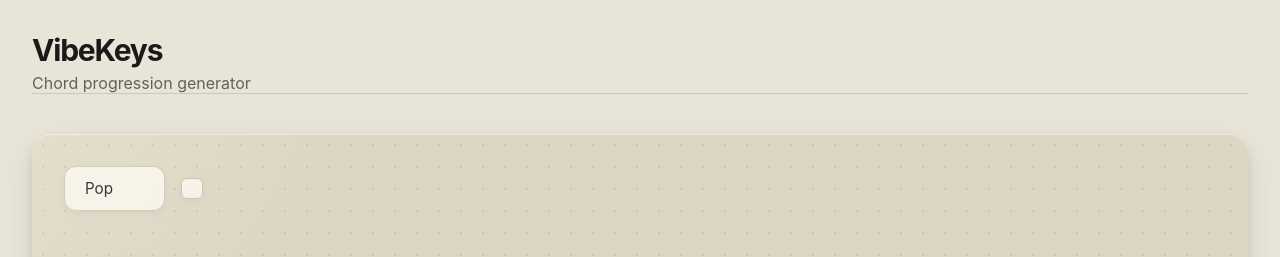
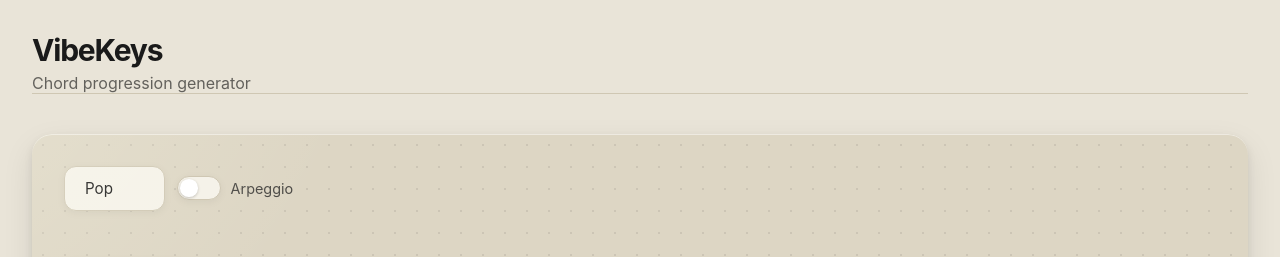
Before and after one commit to SondreHaugom/VibeKeys, a SvelteKit app: page / in a window 1280 px wide. Shown: the top 257 px of the page. Built offline with nearby package versions, Linux system fonts and the light colour scheme.

Commit message:
La inn noen arpegios for testing og setter opp logikken for å vise dem i forntend (Jobber fortsatt med dette)

```diff
--- /dev/null
+++ b/src/lib/arpegios.js
@@ -0,0 +1,35 @@
+ export const generateArpegios = () => {
+     const arpegios = [
+        ["C", "E", "G"],
+        ["C", "E", "G", "E"],
+        ["C", "E", "G", "C"],
+        ["C", "E", "G", "C", "G", "E"],
+        ["C", "E", "G", "C", "G", "E", "C"],
+        ["C", "G", "E", "G"],
+        ["C", "G", "C", "G"],
+        ["C", "G", "C", "E"],
+        ["C", "G", "C", "E", "C", "G"],
+        ["C", "G", "C", "G", "E", "G"],
+        ["C", "G", "C", "E", "G", "C"],
+        ["C", "E", "G", "B", "C"],
+        ["C", "E", "G", "D", "C"],
+        ["C", "G", "C", "D", "C"],
+        ["C", "E", "G", "A", "G"],
+        ["C", "G", "F", "E"],
+        ["C", "E", "G", "F", "E"],
+        ["C", "G", "C"],
+        ["C", "C", "G", "C"],
+        ["C", "G", "C", "E"],
+        ["C", "G", "C", "E", "G", "E"],
+        ["C", "E", "G", "C", "E", "C", "G", "E"],
+        ["C", "G", "C", "E", "G", "C", "G", "E"],
+        ["C", "E", "G", "C", "E", "G", "E", "C"],
+        ["C", "G", "E", "C"],
+        ["C", "E", "C", "G"],
+        ["C", "G", "E", "G", "C"],
+        ["C", "E", "G", "E", "C"],
+        ["C", "G", "C", "B", "C"],
+        ["C", "E", "G", "A", "B", "C"]
+    ];
+    return arpegios
+};
--- a/src/routes/+page.svelte
+++ b/src/routes/+page.svelte
@@ -1,7 +1,8 @@
 <script>
 import { chordsByGenre } from '$lib/chords.js'
+import { generateArpegios } from '$lib/arpegios.js'
 
-
+let arpegios = $state(generateArpegios);
 let selectedGenre = $state("Pop");
 let currentChords = $state([]);
 let isActive = $state(false);
@@ -24,7 +25,11 @@ const generate = () => {
 
 
 const generateArpegio = () => {
-    console.log("Her er jeg!!!!")
+    try {
+        const arps = generateArpegios[isActive] ?? [];
+    } catch(Error) {
+        console.log(Error)
+    }
 
 }
 
@@ -57,7 +62,11 @@ const generateChord = () => {
                 <option value="Klassisk">Klassisk</option>
                 <option value="Rock">Rock</option>
             </select>
-            <input class="mode_toggle" type="checkbox" bind:checked={isActive}>
+            <label class="mode_toggle_label">
+                <input class="mode_toggle" type="checkbox" bind:checked={isActive}>
+                <span class="mode_toggle_track"><span class="mode_toggle_thumb"></span></span>
+                <span class="mode_toggle_text">Arpeggio</span>
+            </label>
         </div>
 
         <div class="controls">
@@ -197,46 +206,62 @@ const generateChord = () => {
         box-shadow: 0 0 0 3px rgba(26, 188, 254, 0.15);
     }
 
+    .mode_toggle_label {
+        display: flex;
+        align-items: center;
+        gap: 0.6rem;
+        cursor: pointer;
+        user-select: none;
+    }
+
     .mode_toggle {
-        appearance: none;
-        width: 1.35rem;
-        height: 1.35rem;
-        align-self: center;
+        position: absolute;
+        opacity: 0;
+        width: 0;
+        height: 0;
+    }
+
+    .mode_toggle_track {
+        position: relative;
+        width: 2.75rem;
+        height: 1.5rem;
+        flex-shrink: 0;
+        border-radius: 999px;
         border: 1px solid #cfc7b3;
-        border-radius: 6px;
         background: #f5f2e9;
         box-shadow: 0 2px 8px rgba(0, 0, 0, 0.05);
-        cursor: pointer;
-        position: relative;
-        flex-shrink: 0;
-        transition: background 0.12s, border-color 0.12s;
+        transition: background 0.15s, border-color 0.15s;
     }
 
-    .mode_toggle:hover {
-        border-color: #b8af98;
+    .mode_toggle_thumb {
+        position: absolute;
+        top: 2px;
+        left: 2px;
+        width: 1.1rem;
+        height: 1.1rem;
+        border-radius: 50%;
+        background: #ffffff;
+        box-shadow: 0 1px 3px rgba(0, 0, 0, 0.2);
+        transition: transform 0.15s;
     }
 
-    .mode_toggle:checked {
+    .mode_toggle:checked + .mode_toggle_track {
         background: #a13a1c;
         border-color: #a13a1c;
     }
 
-    .mode_toggle:checked::after {
-        content: '';
-        position: absolute;
-        left: 6px;
-        top: 2px;
-        width: 5px;
-        height: 9px;
-        border: solid #ffffff;
-        border-width: 0 2px 2px 0;
-        transform: rotate(45deg);
+    .mode_toggle:checked + .mode_toggle_track .mode_toggle_thumb {
+        transform: translateX(1.25rem);
     }
 
-    .mode_toggle:focus-visible {
-        outline: none;
+    .mode_toggle:focus-visible + .mode_toggle_track {
         border-color: #1ABCFE;
         box-shadow: 0 0 0 3px rgba(26, 188, 254, 0.15);
+    }
+
+    .mode_toggle_text {
+        font-size: 0.9rem;
+        color: #4a4844;
     }
 
     .send_btn {
```
